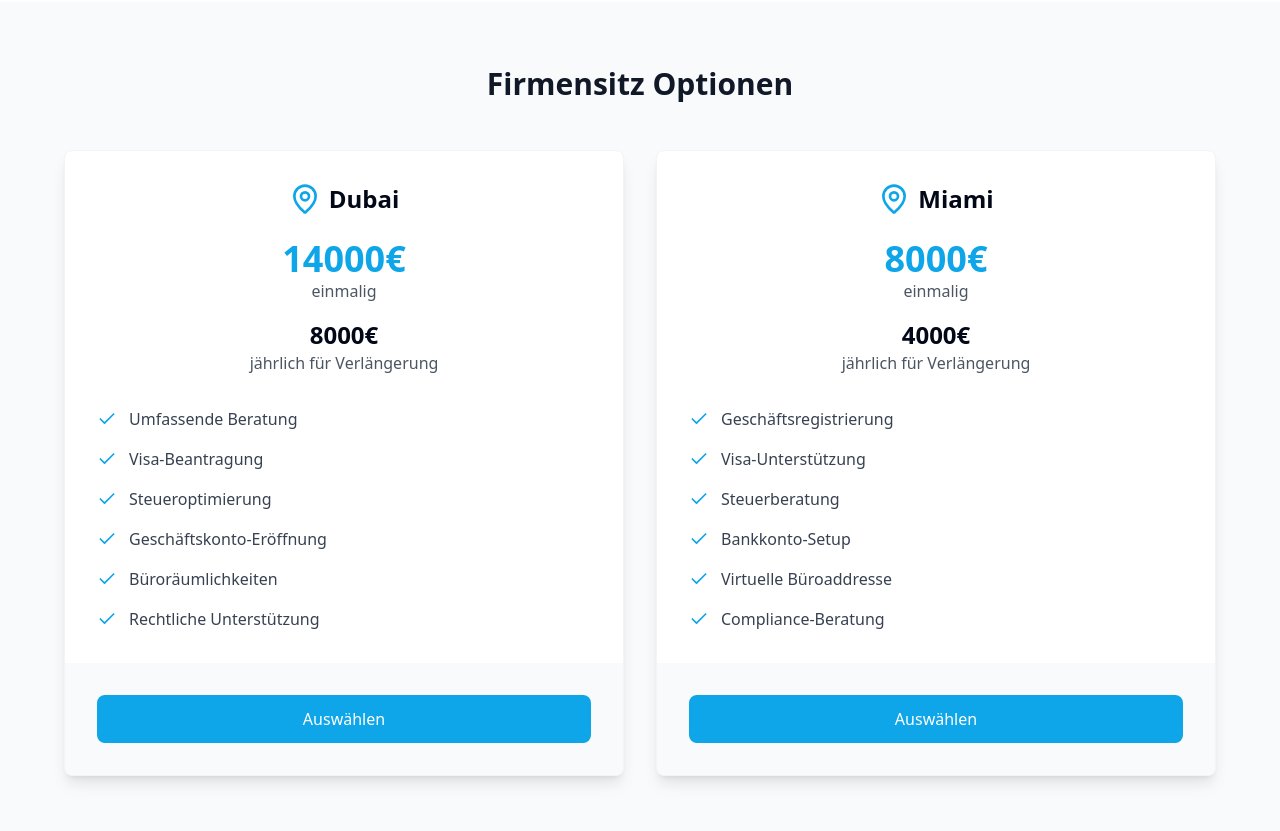
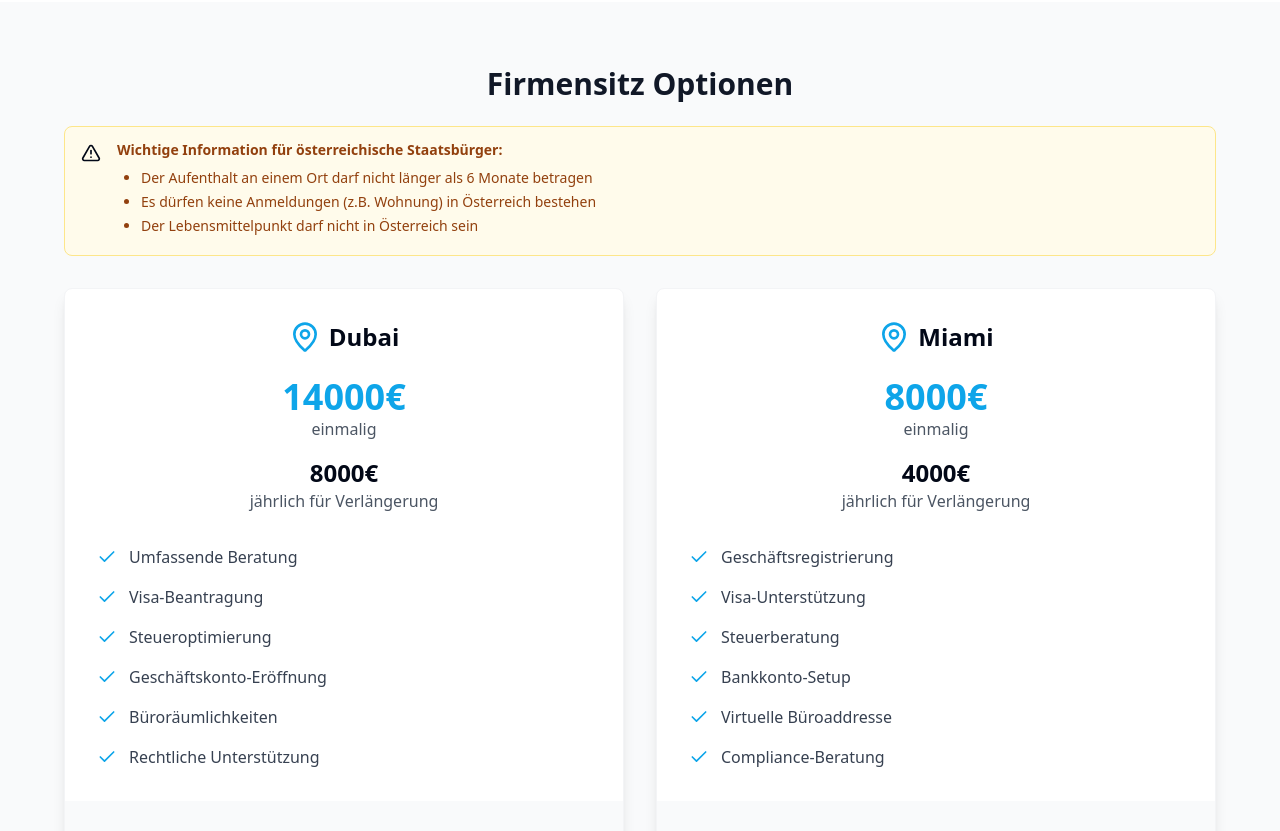
Before and after one commit to HAMZADEMIR33412005/minimaliste-preisplanung, a React (Vite) app: page / in a window 1280 px wide. Shown: the part 2860-3691 px from the top of the page. Built offline with nearby package versions, Linux system fonts and the light colour scheme.

Commit message:
Add info to LocationOptions
Incorporate additional information regarding residency regulations for Austrian citizens into the LocationOptions component. This includes details about the maximum stay duration and restrictions on registered addresses in Austria.
[skip gpt_engineer]

```diff
--- a/src/components/LocationOptions.tsx
+++ b/src/components/LocationOptions.tsx
@@ -1,5 +1,6 @@
 import { motion } from "framer-motion";
-import { MapPin, Check } from "lucide-react";
+import { MapPin, Check, AlertTriangle } from "lucide-react";
+import { Alert, AlertDescription } from "@/components/ui/alert";
 
 interface LocationOptionsProps {
   onSelectLocation: (city: string, initialPrice: number, yearlyPrice: number) => void;
@@ -39,9 +40,22 @@ const LocationOptions = ({ onSelectLocation, selectedLocation }: LocationOptions
   return (
     <section className="w-full py-16 px-4 bg-gray-50 animate-fadeIn">
       <div className="max-w-6xl mx-auto">
-        <h2 className="text-3xl font-bold text-center mb-12 text-gray-900">
+        <h2 className="text-3xl font-bold text-center mb-6 text-gray-900">
           Firmensitz Optionen
         </h2>
+
+        <Alert variant="warning" className="mb-8 bg-amber-50 border-amber-200">
+          <AlertTriangle className="h-5 w-5 text-amber-600" />
+          <AlertDescription className="text-amber-800 ml-2">
+            <strong>Wichtige Information für österreichische Staatsbürger:</strong>
+            <ul className="list-disc ml-6 mt-2 space-y-1">
+              <li>Der Aufenthalt an einem Ort darf nicht länger als 6 Monate betragen</li>
+              <li>Es dürfen keine Anmeldungen (z.B. Wohnung) in Österreich bestehen</li>
+              <li>Der Lebensmittelpunkt darf nicht in Österreich sein</li>
+            </ul>
+          </AlertDescription>
+        </Alert>
+
         <div className="grid md:grid-cols-2 gap-8">
           {locations.map((location) => (
             <motion.div
```
